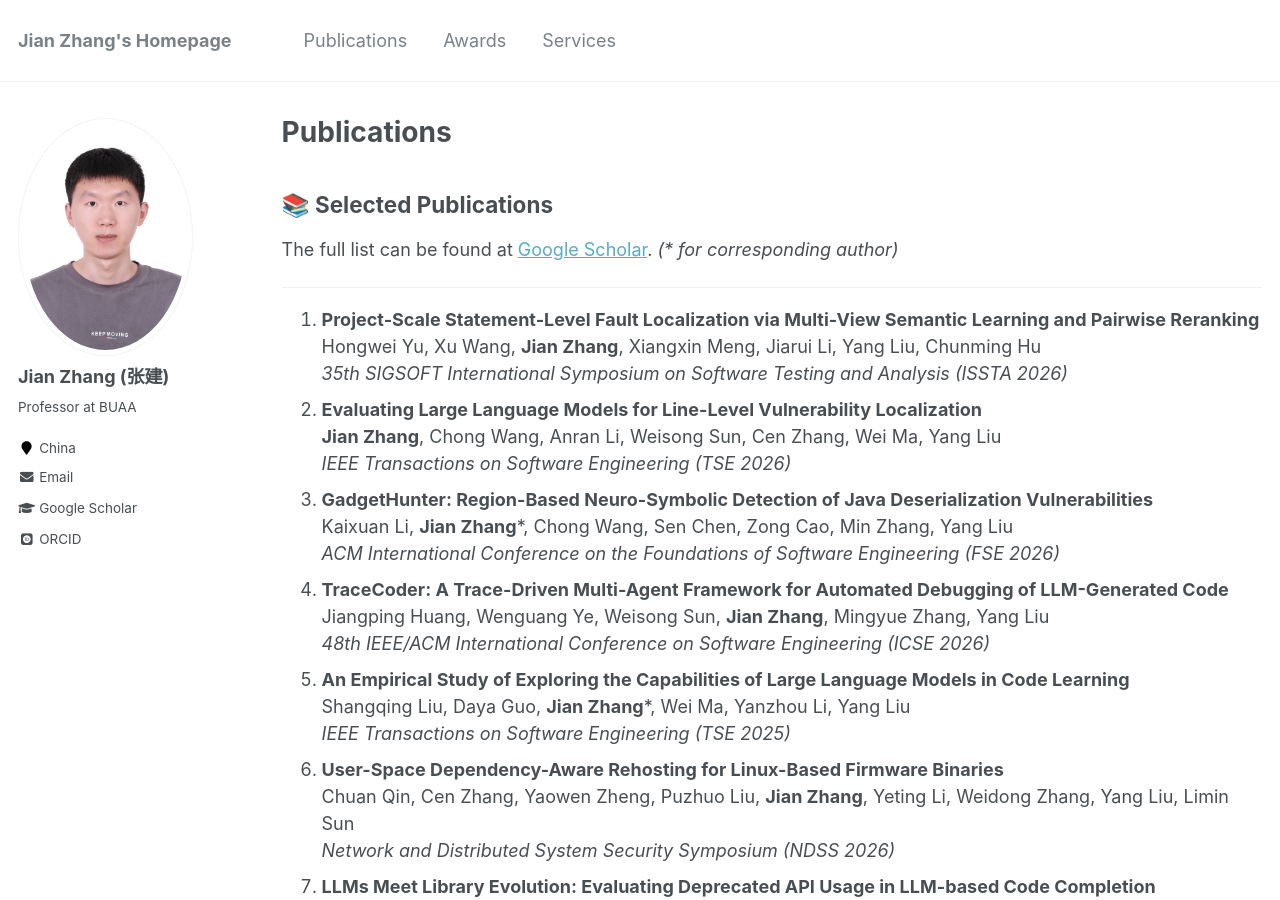
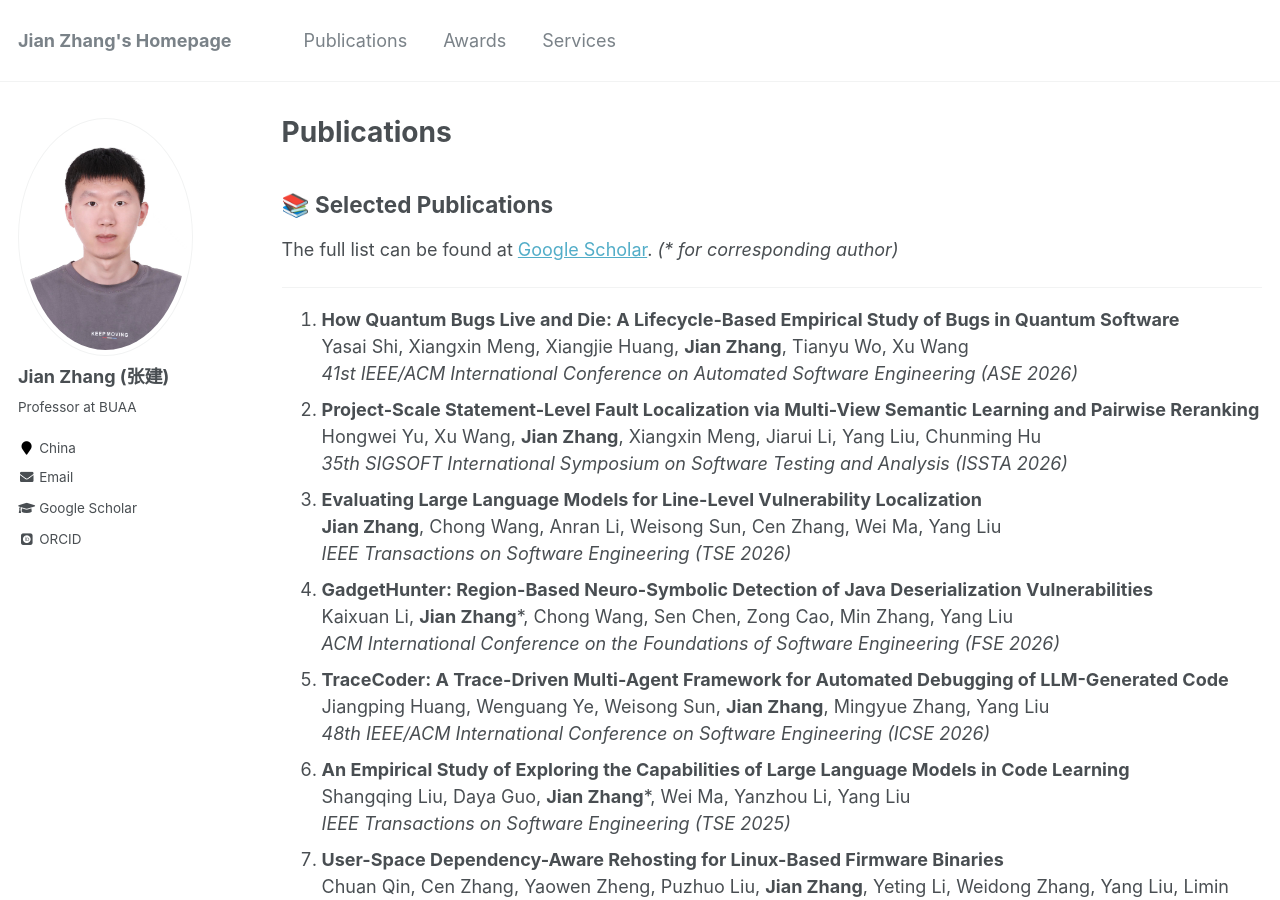
Before and after one commit to zhangj111/zhangj111.github.io, a Jekyll site: the page built from _pages/publications.md, in a window 1280 px wide and 900 px high. Built offline with Jekyll 4.4.1, drawn with Linux system fonts in a browser that asks for light colours; some web fonts are replaced.

Commit message:
Update publications.md

```diff
--- a/_pages/publications.md
+++ b/_pages/publications.md
@@ -13,6 +13,9 @@ redirect_from:
 The full list can be found at <a href="https://scholar.google.com/citations?user=ki1y5TQAAAAJ&hl=en">Google Scholar</a>. <i>(* for corresponding author)</i>
 
 ---
+1. **How Quantum Bugs Live and Die: A Lifecycle-Based Empirical Study of Bugs in Quantum Software**
+   Yasai Shi, Xiangxin Meng, Xiangjie Huang, **Jian Zhang**, Tianyu Wo, Xu Wang
+   *41st IEEE/ACM International Conference on Automated Software Engineering (ASE 2026)*
 1. **Project-Scale Statement-Level Fault Localization via Multi-View  Semantic Learning and Pairwise Reranking**
    Hongwei Yu, Xu Wang, **Jian Zhang**, Xiangxin Meng, Jiarui Li, Yang Liu, Chunming Hu
    *35th SIGSOFT International Symposium on Software Testing and Analysis (ISSTA 2026)*
```
